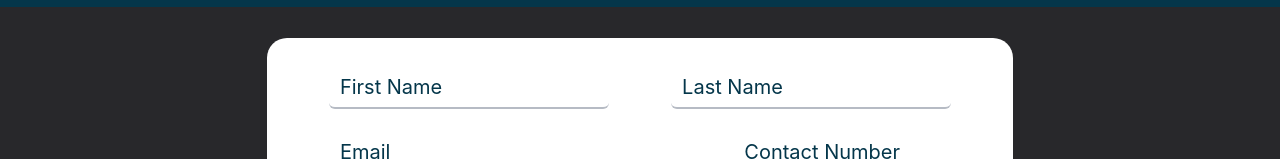
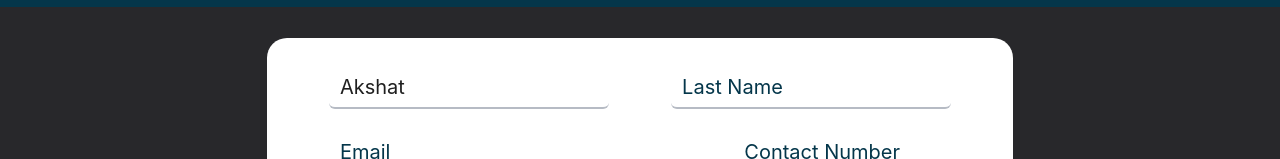
Before and after one commit to Akshat53/akshat53.github.io, a React (Create React App) app: page / in a window 1280 px wide. Shown: the part 2310-2469 px from the top of the page. Built offline with nearby package versions, Linux system fonts and the light colour scheme.

Commit message:
Update ContactForm.jsx

```diff
--- a/src/components/contact/ContactForm.jsx
+++ b/src/components/contact/ContactForm.jsx
@@ -30,6 +30,8 @@ const AppContactForm = () => (
               inputProps={{
                 className: styles.formInput,
               }}
+              value={values.fname}
+              onChange={handleChange}
               placeholder={"First Name"}
             />
           </Col>
```
